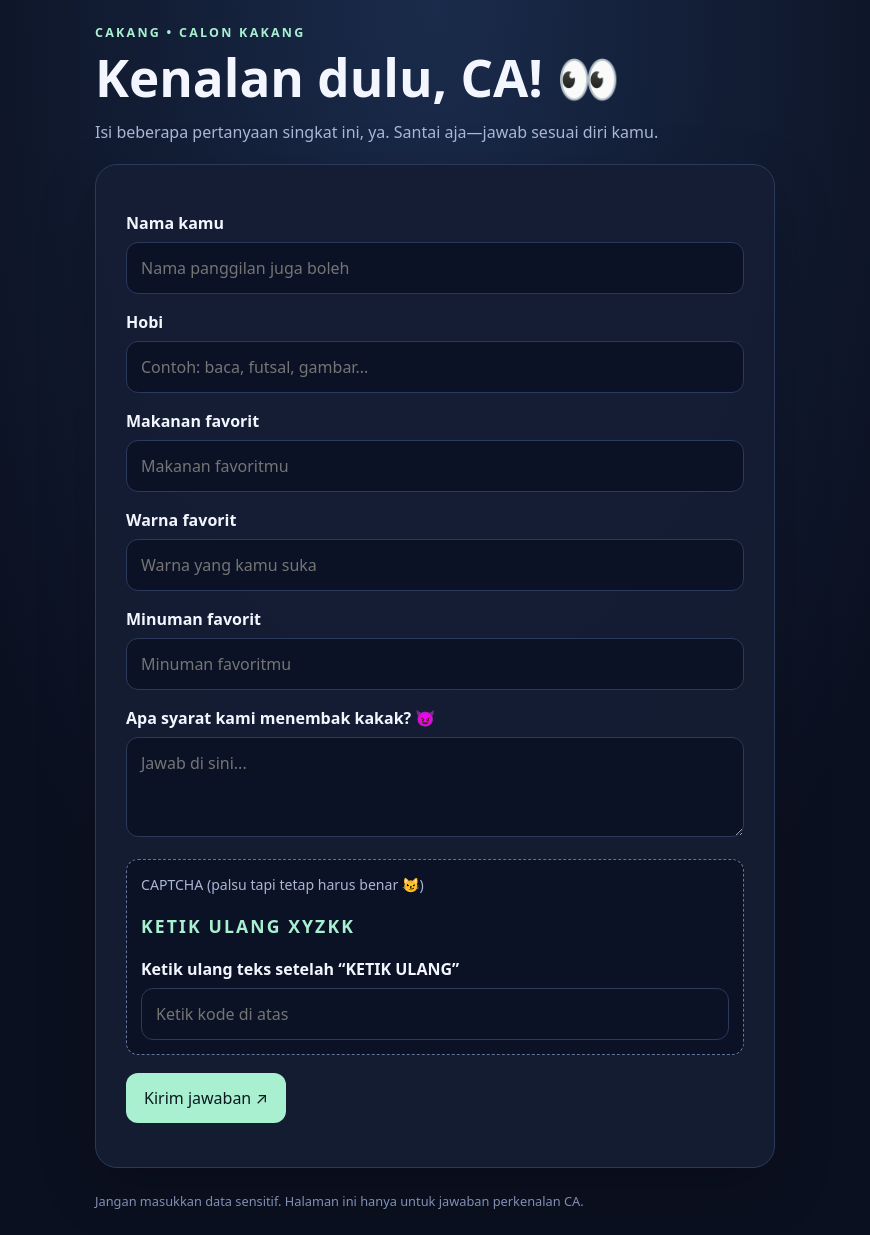
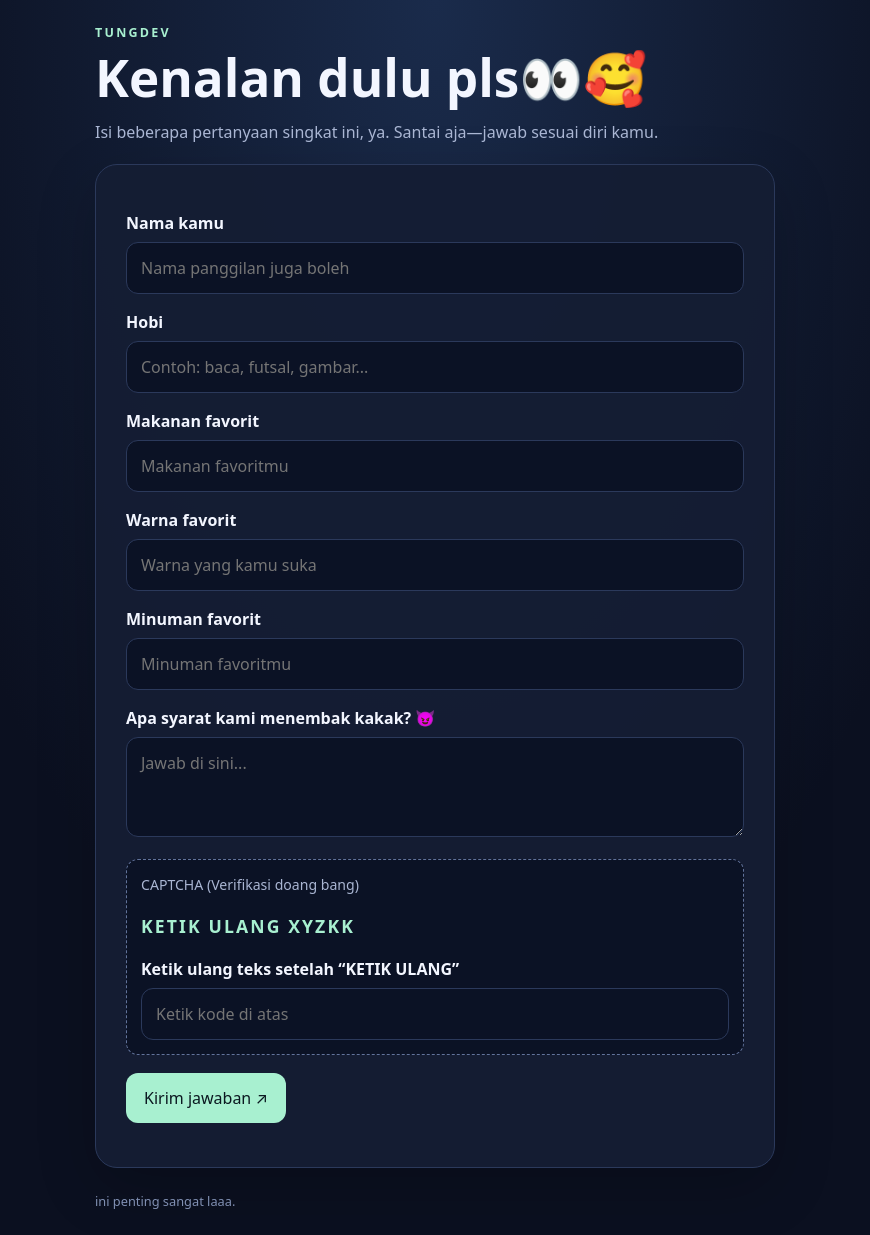
Before and after one commit to mghaisandds-prog/cakaang-form, a website: page index.html in a window 1280 px wide. Shown: the whole page, without its empty margins (205-1075 px from the left). Drawn offline with Linux system fonts and the light colour scheme.

Commit message:
Update index.html

```diff
--- a/index.html
+++ b/index.html
@@ -19,8 +19,8 @@
 </head>
 <body>
 <main>
-  <div class="brand">CAKANG • CALON KAKANG</div>
-  <h1>Kenalan dulu, CA! <span aria-hidden="true">👀</span></h1>
+  <div class="brand">TUNGDEV</div>
+  <h1>Kenalan dulu pls👀<span aria-hidden="true">🥰</span></h1>
   <p>Isi beberapa pertanyaan singkat ini, ya. Santai aja—jawab sesuai diri kamu.</p>
 
   <section id="formPanel" class="panel">
@@ -44,7 +44,7 @@
       <textarea id="lastAnswer" name="lastAnswer" rows="3" maxlength="1000" required placeholder="Jawab di sini..."></textarea>
 
       <div class="captcha">
-        <div class="muted">CAPTCHA (palsu tapi tetap harus benar 😼)</div>
+        <div class="muted">CAPTCHA (Verifikasi doang bang)</div>
         <p class="challenge" id="challengeText">KETIK ULANG XYZKK</p>
         <label for="captchaInput">Ketik ulang teks setelah “KETIK ULANG”</label>
         <input id="captchaInput" name="captchaInput" autocomplete="off" required placeholder="Ketik kode di atas">
@@ -56,7 +56,7 @@
 
   <section id="successPanel" class="panel hide" aria-live="polite">
     <h2>Jawaban terkirim! ✨</h2>
-    <p>Makasih udah kenalan. Semoga proses pdkt-nya lancar 😈</p>
+    <p>Makasih udah kenalan. Semoga proses tunggu saja kami tembak fix lancar 😈</p>
     <button class="secondary" id="againBtn">Isi lagi</button>
   </section>
 
@@ -67,7 +67,7 @@
     <div id="answers"></div>
   </section>
 </main>
-<footer>Jangan masukkan data sensitif. Halaman ini hanya untuk jawaban perkenalan CA.</footer>
+<footer>ini penting sangat laaa. </footer>
 <script>
 (() => {
   const $ = (id) => document.getElementById(id);
```
